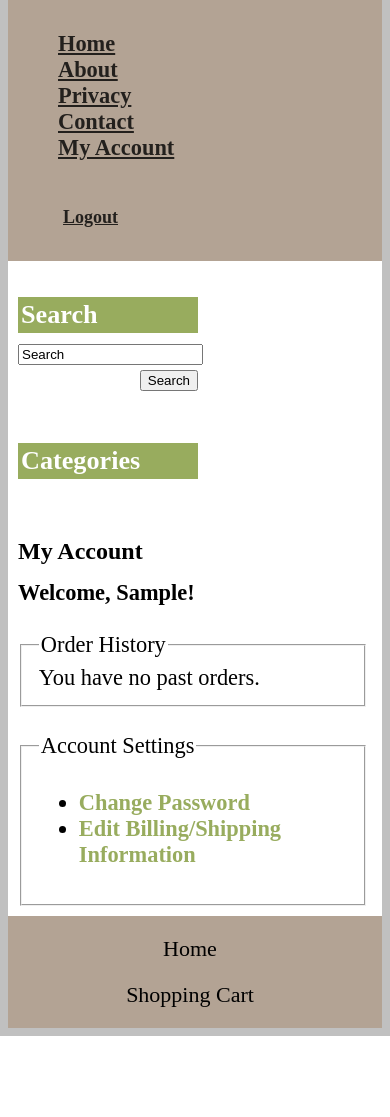
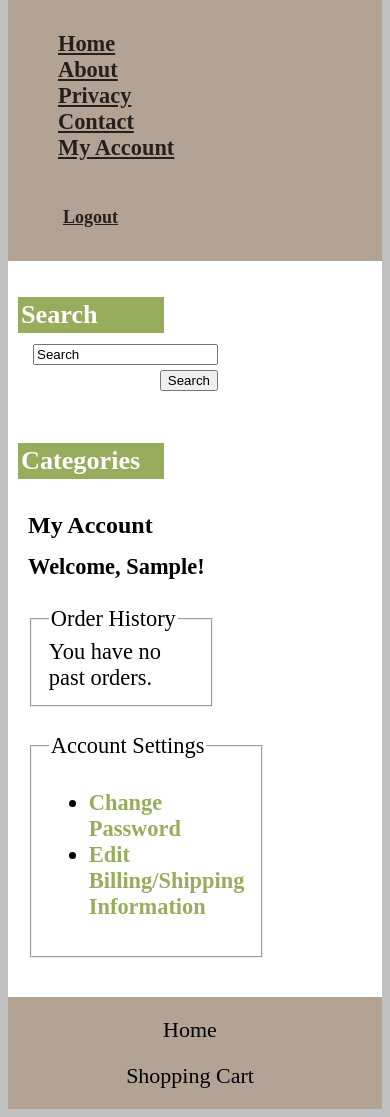
Before and after one commit to hansfree-git/onlineteeshop, a Django app: page /accounts/my_account/ in a window 390 px wide. Shown: the part 110-1227 px from the top of the page. Before the commit the page ends 1146 px from the top, so only its background shows below. Run offline with Django 3.2, Linux system fonts and the light colour scheme; the visitor is signed in with stand-in values (Sample User, id 1); data that the repository does not hold is empty; some libraries are stand-ins or nearby versions.

Commit message:
css updated

```diff
--- a/static/css/main.css
+++ b/static/css/main.css
@@ -303,6 +303,9 @@ table#receipt{
     font-size: 140%;
 
   }
+  h3{
+    width: 70%;
+  }
   #main{
     width: 100%;
   }
@@ -328,6 +331,15 @@ table#receipt{
   .contentIEPadder{
     width: 50%;
     align-items: center;
+  }
+  .sidebarIEPadder{
+    width: 100%;
+    align-items: center;
+  }
+  #content {
+    width: 100%;
+    float: none;
+    padding: 10px;
   }
   div.product_thumbnail{
     width: 100%;
```
Also changed, not shown: 1 other file.
